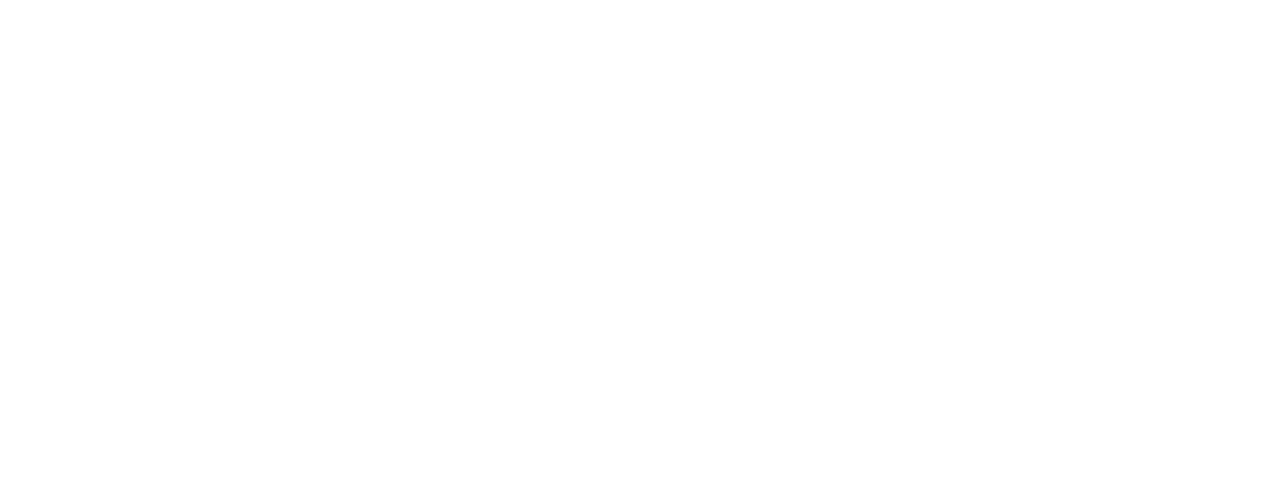
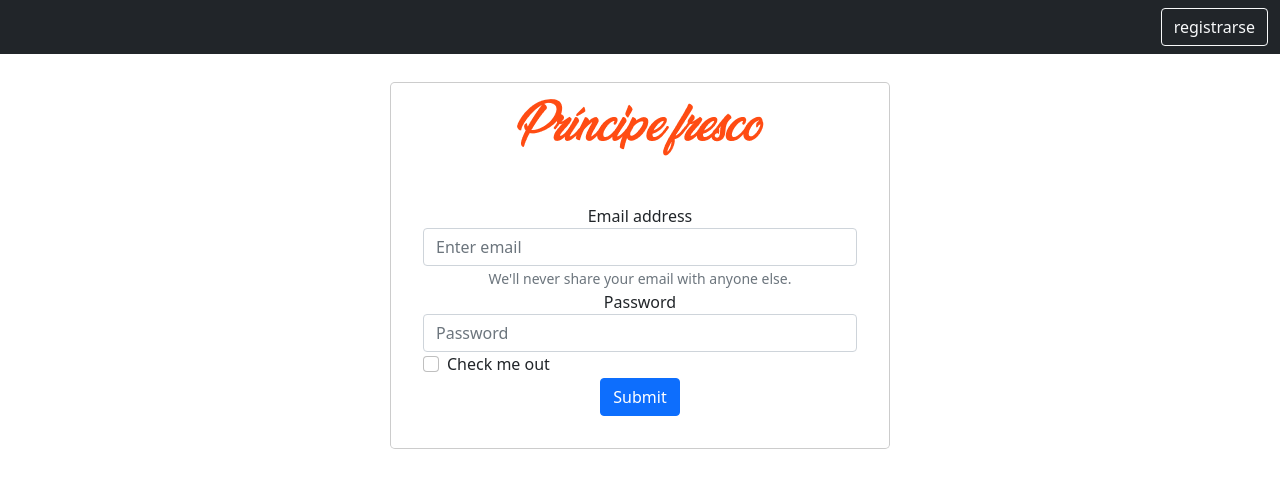
Before and after one commit to builes/Workshop1, a website built with webpack: page src/index.html in a window 1280 px wide. Built offline with nearby package versions, Linux system fonts and the light colour scheme; files whose address does not match are found by name.

Commit message:
formulario incio sesión

```diff
--- a/src/index.html
+++ b/src/index.html
@@ -7,11 +7,54 @@
     <meta name="viewport" content="width=device-width, initial-scale=1.0">
     <link href="https://cdn.jsdelivr.net/npm/bootstrap@5.0.0-beta3/dist/css/bootstrap.min.css" rel="stylesheet"
         integrity="sha384-eOJMYsd53ii+scO/bJGFsiCZc+5NDVN2yr8+0RDqr0Ql0h+rP48ckxlpbzKgwra6" crossorigin="anonymous">
+    <link rel="stylesheet" href="https://use.fontawesome.com/releases/v5.8.1/css/all.css"
+        integrity="sha384-50oBUHEmvpQ+1lW4y57PTFmhCaXp0ML5d60M1M7uH2+nqUivzIebhndOJK28anvf" crossorigin="anonymous">
+    <link rel="stylesheet" href="C:\Users\Alejandra\Documents\GEEK\workshop\workshop1\styles\login_style.css">
     <title>Document</title>
 </head>
 
 <body>
+    <header>
+        <nav class="navbar navbar-dark bg-dark">
+            <div class="container-fluid d-flex flex-row-reverse">
+                <a href="registro.html"><button class="btn btn-outline-light" type="submit">registrarse</button></a>
+            </div>
+        </nav>
+    </header>
 
+    <section id=login>
+        <div class="modal-dialog text-center">
+            <div class="col">
+                <div class="modal-content">
+                    <div class="col" id="principe">
+                        <img src="C:\Users\Alejandra\Documents\GEEK\workshop\workshop1\img\icons\Príncipe fresco.png" alt="">
+                    </div>
+
+                    <form id="ingresar" >
+                        <div class="form-group">
+                          <label for="exampleInputEmail1">Email address</label>
+                          <input type="email" class="form-control" id="exampleInputEmail1" aria-describedby="emailHelp" placeholder="Enter email" required>
+                          <small id="emailHelp" class="form-text text-muted">We'll never share your email with anyone else.</small>
+                        </div>
+                        <div class="form-group">
+                          <label for="exampleInputPassword1">Password</label>
+                          <input type="password" class="form-control" id="exampleInputPassword1" placeholder="Password" required>
+                        </div>
+                        <div class="form-check">
+                          <input type="checkbox" class="form-check-input" id="exampleCheck1">
+                          <label class="form-check-label" for="exampleCheck1">Check me out</label>
+                        </div>
+                        <button type="submit" class="btn btn-primary">Submit</button>
+                      </form>
+                </div>
+            </div>
+
+
+        </div>
+
+
+
+    </section>
 
 
 
--- a/styles/login_style.css
+++ b/styles/login_style.css
@@ -0,0 +1,17 @@
+#ingresar{
+    padding: 2em;
+
+}
+
+.form-check{
+text-align: left;
+}
+
+.fas fa-users{
+    margin-top: 2px;
+}
+
+#principe{
+
+    padding: 1em;
+}
```
Also changed, not shown: 1 other file.
